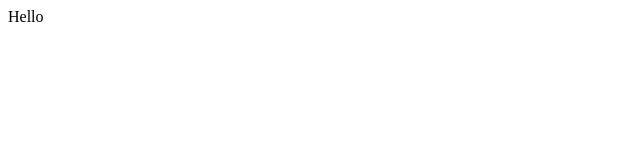
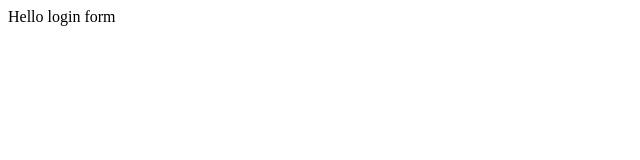
Before and after one commit to kr0p/sample, a plain HTML site: page index.html in a window 1280 px wide. Shown: the full height of the page, 0-640 px from the left. Drawn offline with Linux system fonts and the light colour scheme.

Commit message:
login form

```diff
--- /dev/null
+++ b/dir2/app2.js
@@ -0,0 +1 @@
+console.log('Hello from dir2')
--- a/index.html
+++ b/index.html
@@ -1,5 +1,7 @@
 <html>
     <head></head>
     <title>my app</title>
-    <body>Hello</body>
+    <body>Hello
+        login form
+    </body>
 </html>
```
Also changed, not shown: login.html (added, +1 -0 lines), log.txt (added).
